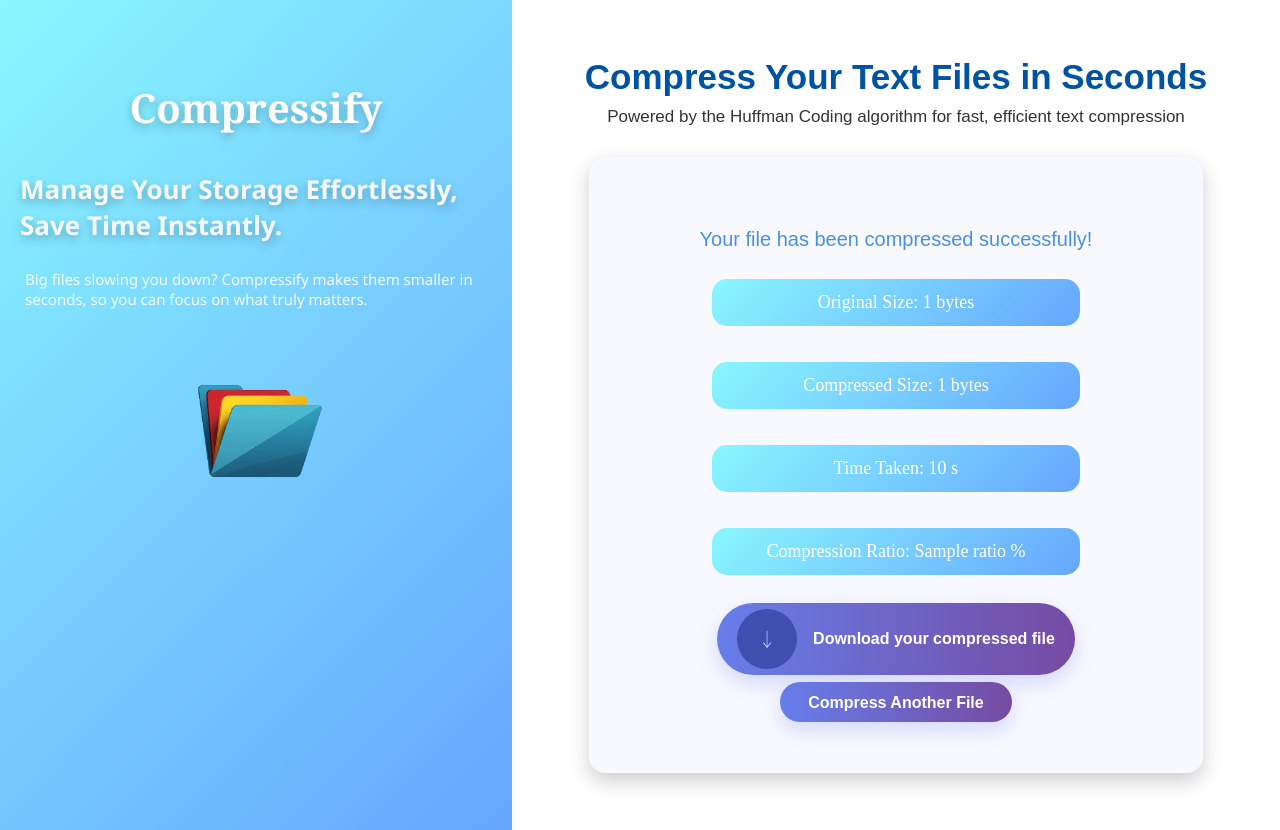
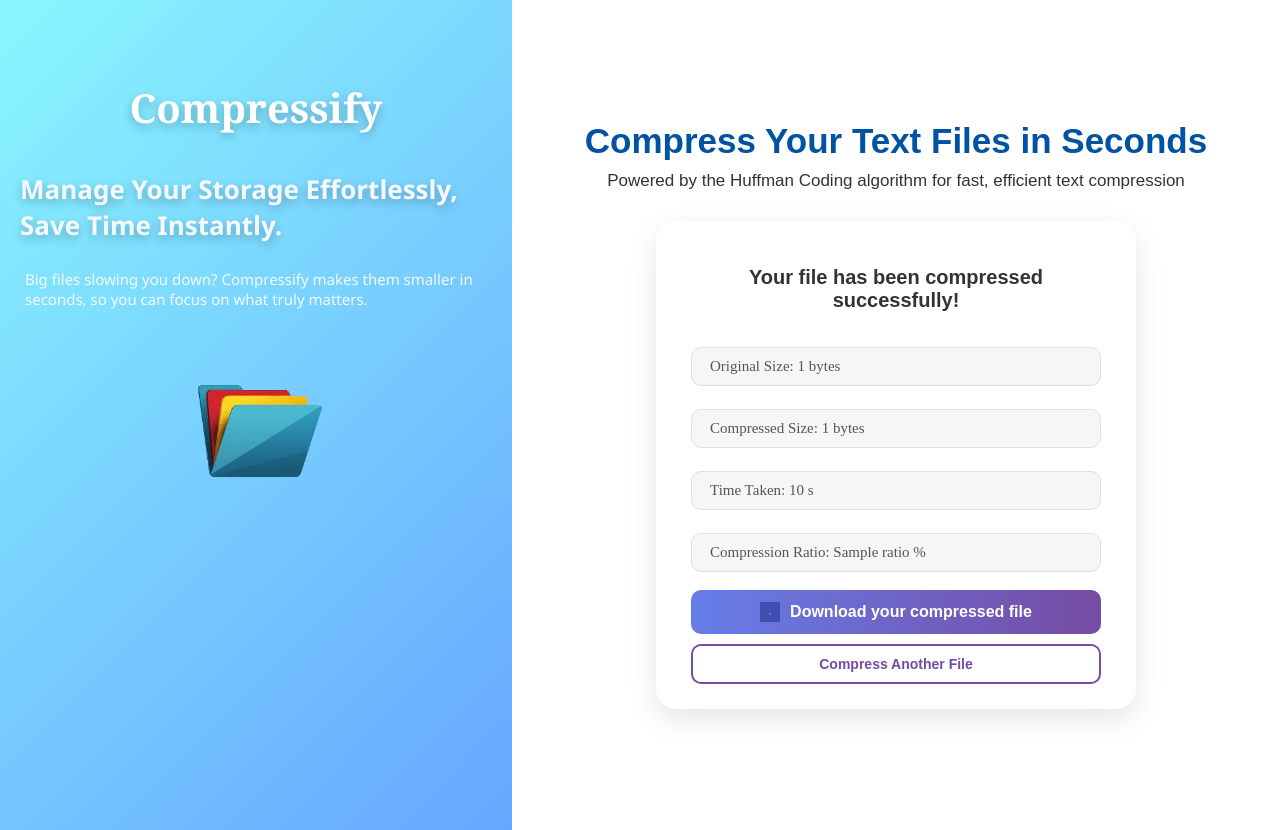
Before and after one commit to SMHaider-Zaidi/Compressify, a Flask app: template templates/result.html in a window 1280 px wide. Run offline with Flask 3, Linux system fonts and the light colour scheme; the template is opened without the code that fills it: most values are stand-ins (such as "Sample title", 1, 10 or a date in 2020); some libraries are stand-ins or nearby versions.

Commit message:
Refactor CSS for layout and component styles
Updated styles for layout and components, including adjustments to the result page styling and button designs.

```diff
--- a/static/style.css
+++ b/static/style.css
@@ -167,77 +167,14 @@ body{
     margin-top: -10px;
 }
 
-
-
-.result{
-    background:#F8F8FF;
-    height: 77%;
-    width: 80%;
-    display:flex;
-    justify-content: center;
-    align-items: center;
-    flex-direction: column;
-    box-shadow: 0 8px 20px rgba(0,0,0,0.2);
-    border-radius:16px;
-
-}
-#result-heading{
-    color:#4a90e2;
-    font-size:20px;
-    font-family: 'Poppins', sans-serif;
-    font-weight:400;
-    margin-bottom:10px;
-
-}
 #loader{
     padding-top:40px;
     height: 75%;
     width: 90%;
     align-self: center;
 }
-.stats{
-    background:linear-gradient(135deg, #89f7fe, #66a6ff);
-    color:white;
-    padding-top:13px;
-    padding-bottom:13px;
-    font-size:18px;
-    width:60%;
-    align-self: center;
-    text-align:center;
 
-    border-radius:15px;
 
-}
-
-.download-link {
-    display: inline-flex;
-    gap:16px;
-    align-items: center;
-    background: linear-gradient(90deg, #667eea, #764ba2);
-    color: #ffffff;
-    padding: 6px 20px;
-    border-radius: 50px;
-    text-decoration: none;
-    font-weight: 700;
-    font-family: 'Poppins', Arial, sans-serif;
-    font-size: 16px;
-    box-shadow: 0 8px 20px rgba(102, 126, 234, 0.25);
-    margin-top: 10px;
-    cursor: pointer;
-    transition: all 0.25s ease;
-
-}
-
-.download-link:hover{
-    transform: translateY(-3px);
-    box-shadow: 0 12px 30px rgba(0,102,255,0.22);
-    filter: brightness(0.98);
-}
-#downloadicon{
-    width:60px;
-    height:60px;
-    border-radius:50px;
-}
 #loader-heading{
     padding-left:40px;
     color:#4a90e2;
@@ -245,26 +182,100 @@ body{
     font-family: 'Poppins', sans-serif;
     font-weight:400;
     margin-bottom:0px;
-
-}
-.compress-another-link{
-    display: inline-block;
-    color: #ffffff;
-    text-decoration: none;
-    font-weight: 700;
-    font-family: 'Poppins', Arial, sans-serif;
-    font-size: 16px;
-    margin-top: 7px;
-    padding: 12px 28px;
-    border-radius: 50px;
-    background: linear-gradient(90deg, #667eea, #764ba2);
-    box-shadow: 0 8px 20px rgba(102, 126, 234, 0.25);
-    transition: all 0.25s ease;
-    cursor: pointer;
-    padding-bottom:10px;
 }
 
-.compress-another-link:hover{
-    transform: translateY(-3px);
-    box-shadow: 0 12px 30px rgba(102, 126, 234, 0.3);
+/* --- Result Page Styling --- */
+.result {
+    background: white;
+    width: 90%;
+    max-width: 480px;
+    padding: 25px 35px;
+
+    display: flex;
+    flex-direction: column;
+    justify-content: center;
+    align-items: center;
+
+    border-radius: 20px;
+    box-shadow: 0 10px 30px rgba(0, 0, 0, 0.1);
+
+
+    position: relative;
+    box-sizing: border-box;
+
+    max-height: 85vh;
+    overflow: hidden;
 }
+
+#result-heading {
+    color: #333;
+    font-size: 20px; /* Slightly smaller for better fit */
+    font-family: 'Poppins', sans-serif;
+    font-weight: 600;
+    margin-bottom: 20px;
+    text-align: center;
+}
+
+/* Stats Rows */
+.stats {
+    background: #f4f7f6;
+    color: #555;
+    padding: 10px 18px; /* Compact padding */
+    font-size: 15px;
+    width: 100%;
+    display: flex;
+    justify-content: space-between;
+    align-items: center;
+    border-radius: 10px;
+    margin-bottom: 8px; /* Tighter spacing */
+    border: 1px solid #e0e0e0;
+    box-sizing: border-box;
+}
+
+.stats:hover {
+    background: #ebf2ff;
+}
+
+/* Action Buttons */
+.download-link {
+    display: flex;
+    width: 100%;
+    justify-content: center;
+    align-items: center;
+    gap: 10px;
+    background: linear-gradient(to right, #667eea, #764ba2);
+    color: white;
+    padding: 12px 0;
+    border-radius: 10px;
+    text-decoration: none;
+    font-weight: 600;
+    font-family: 'Poppins', sans-serif;
+    margin-top: 10px;
+}
+
+#downloadicon {
+    width: 20px;
+    height: 20px;
+}
+
+.compress-another-link {
+    display: block;
+    width: 100%;
+    text-align: center;
+    color: #764ba2;
+    text-decoration: none;
+    font-weight: 600;
+    font-family: 'Poppins', sans-serif;
+    font-size: 14px;
+    margin-top: 10px;
+    padding: 10px 0;
+    border-radius: 10px;
+    border: 2px solid #764ba2;
+    box-sizing: border-box;
+}
+
+.compress-another-link:hover {
+    background: #f0f0f0;
+    border-color: #667eea;
+    color: #667eea;
+}
```
